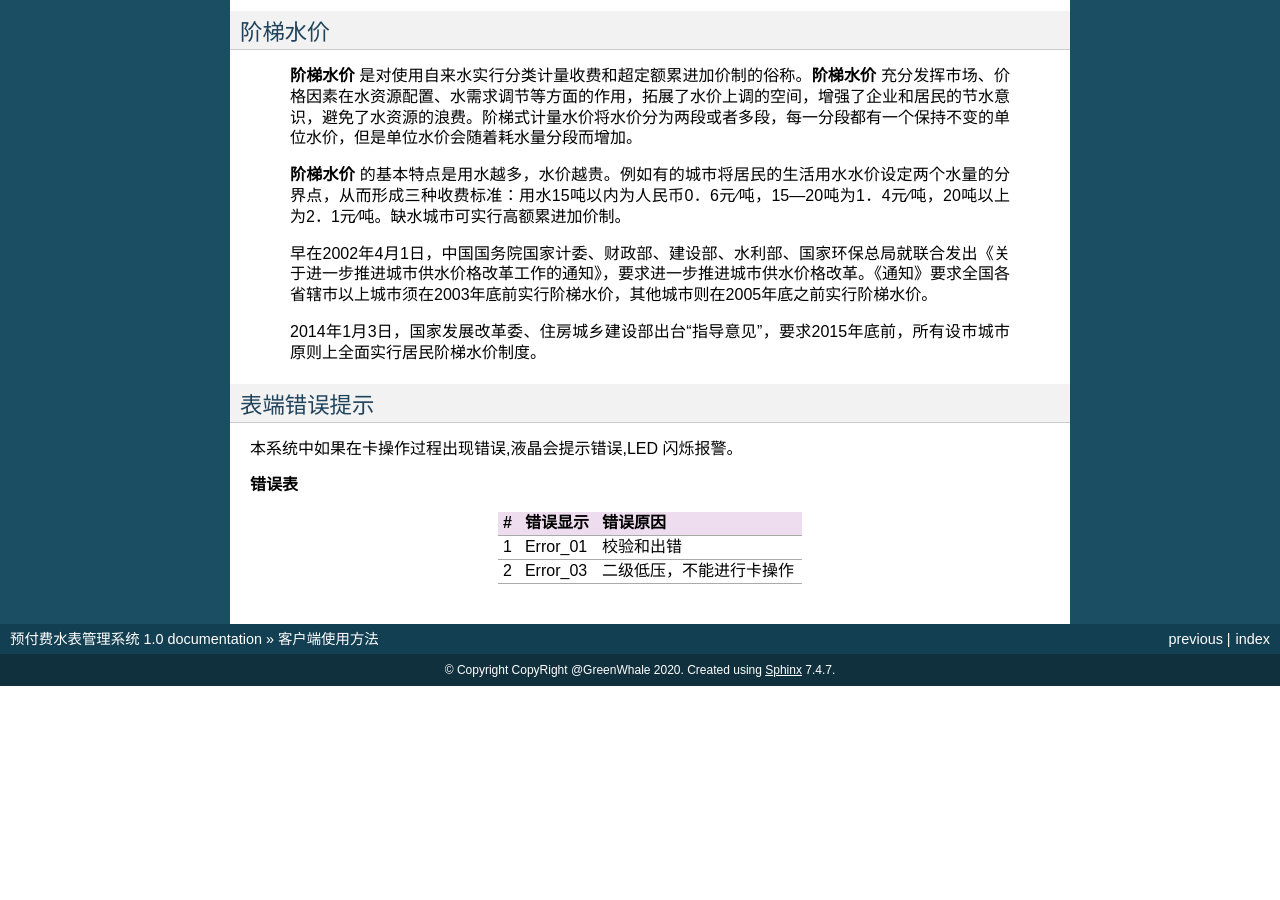
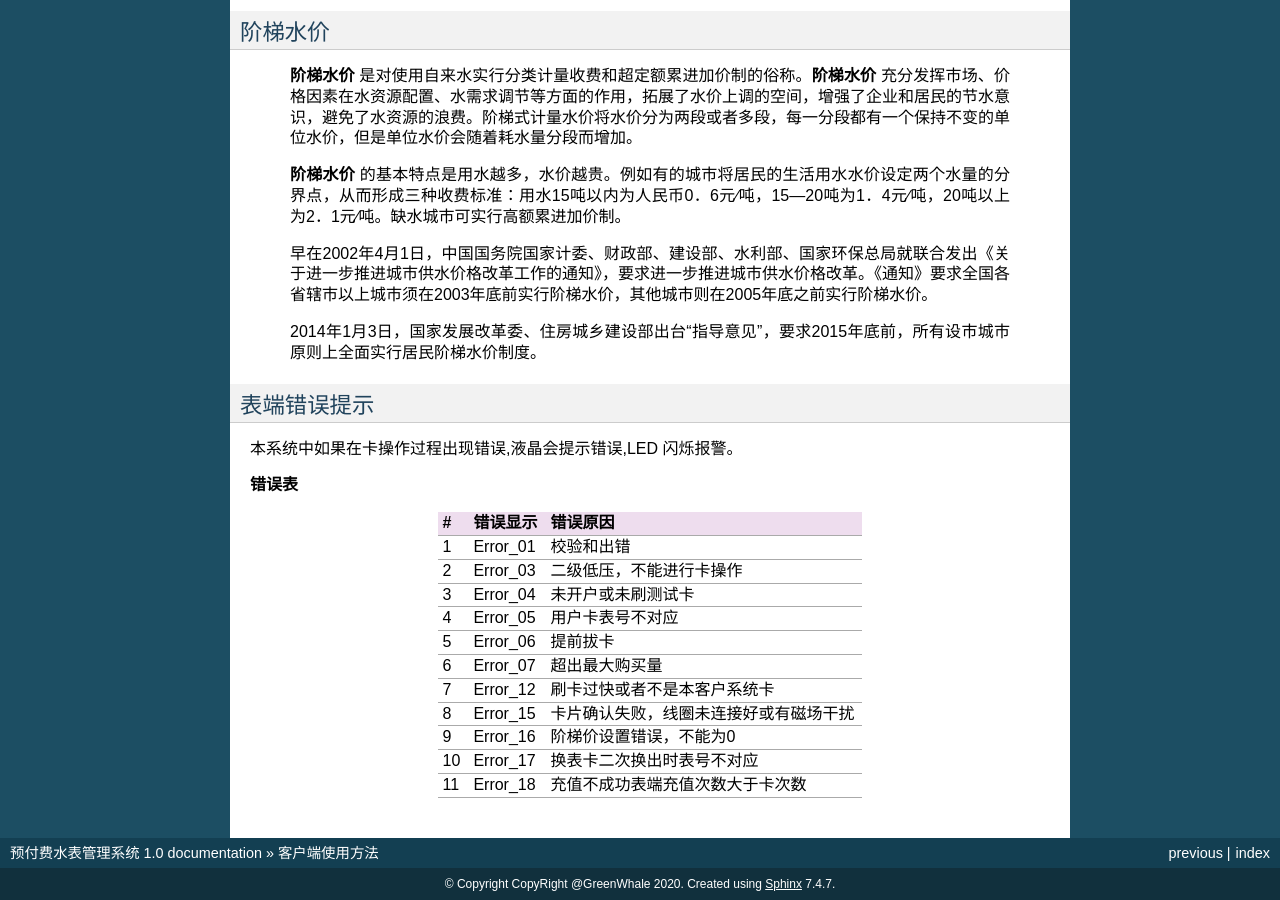
Before and after one commit to Witchie/Doc-PrepaidWaterMeterSystem, a Sphinx documentation site: the page built from docs/usage.rst, in a window 1280 px wide and 900 px high, scrolled down 2717 px. Built offline with Sphinx 7.4.7, drawn with Linux system fonts in a browser that asks for light colours; before the commit the page ends 3403 px from its top, so only the background shows below that; some of the changed lines change nothing that is shown.

Commit message:
改完了总算

```diff
--- a/docs/usage.rst
+++ b/docs/usage.rst
@@ -161,38 +161,28 @@
 
 **错误表**
 
-+------+-------------+-----------------------------+
-|#     |错误显示     |错误原因                     |
-+======+=============+=============================+
-|1     |Error_01     |校验和出错                   |
-+------+-------------+-----------------------------+
-|2     |Error_03     |二级低压，不能进行卡操作     |
-+------+-------------+-----------------------------+
-
-
-
-+-----------+-----------------------+---------------------------------------+
-| #         |错误显示               |错误原因                               |
-+===========+=======================+=======================================+
-|1          |Error_01               |校验和出错                             |
-+-----------+-----------------------+---------------------------------------+
-|2          |Error_03               |二级低压，不能进行卡操作               |
-+-----------+-----------------------+---------------------------------------+
-|3          |Error_04               |未开户或未刷测试卡                  |
-+-----------+-----------------------+---------------------------------------+
-|4          |Error_05               |用户卡表号不对应                       |
-+-----------+-----------------------+---------------------------------------+
-|5          |Error_06               |提前拔卡                               |
-+-----------+-----------------------+---------------------------------------+
-|6          |Error_07               |超出最大购买量                         |
-+-----------+-----------------------+---------------------------------------+
-|7          |Error_12               |刷卡过快或者不是本客户系统卡           |
-+-----------+-----------------------+---------------------------------------+
-|8          |Error_15               |卡片确认失败，线圈未连接好或有磁场干扰 |
-+-----------+-----------------------+---------------------------------------+
-|9          |Error_16               |阶梯价设置错误，不能为0                |
-+-----------+-----------------------+---------------------------------------+
-|10         |Error_17               |换表卡二次换出时表号不对应	            |
-+-----------+-----------------------+---------------------------------------+
-|11         |Error_18               |充值不成功表端充值次数大于卡次数       |
-+-----------+-----------------------+---------------------------------------+
++-------+-------------+-------------------------------------------+
+|#      |错误显示     |错误原因                                   |
++=======+=============+===========================================+
+|1      |Error_01     |校验和出错                                 |
++-------+-------------+-------------------------------------------+
+|2      |Error_03     |二级低压，不能进行卡操作                   |
++-------+-------------+-------------------------------------------+
+|3      |Error_04     |未开户或未刷测试卡                         |
++-------+-------------+-------------------------------------------+
+|4      |Error_05     |用户卡表号不对应                           |
++-------+-------------+-------------------------------------------+
+|5      |Error_06     |提前拔卡                                   |
++-------+-------------+-------------------------------------------+
+|6      |Error_07     |超出最大购买量                             |
++-------+-------------+-------------------------------------------+
+|7      |Error_12     |刷卡过快或者不是本客户系统卡               |
++-------+-------------+-------------------------------------------+
+|8      |Error_15     |卡片确认失败，线圈未连接好或有磁场干扰     |
++-------+-------------+-------------------------------------------+
+|9      |Error_16     |阶梯价设置错误，不能为0                    |
++-------+-------------+-------------------------------------------+
+|10     |Error_17     |换表卡二次换出时表号不对应                 |
++-------+-------------+-------------------------------------------+
+|11     |Error_18     |充值不成功表端充值次数大于卡次数           |
++-------+-------------+-------------------------------------------+
```
